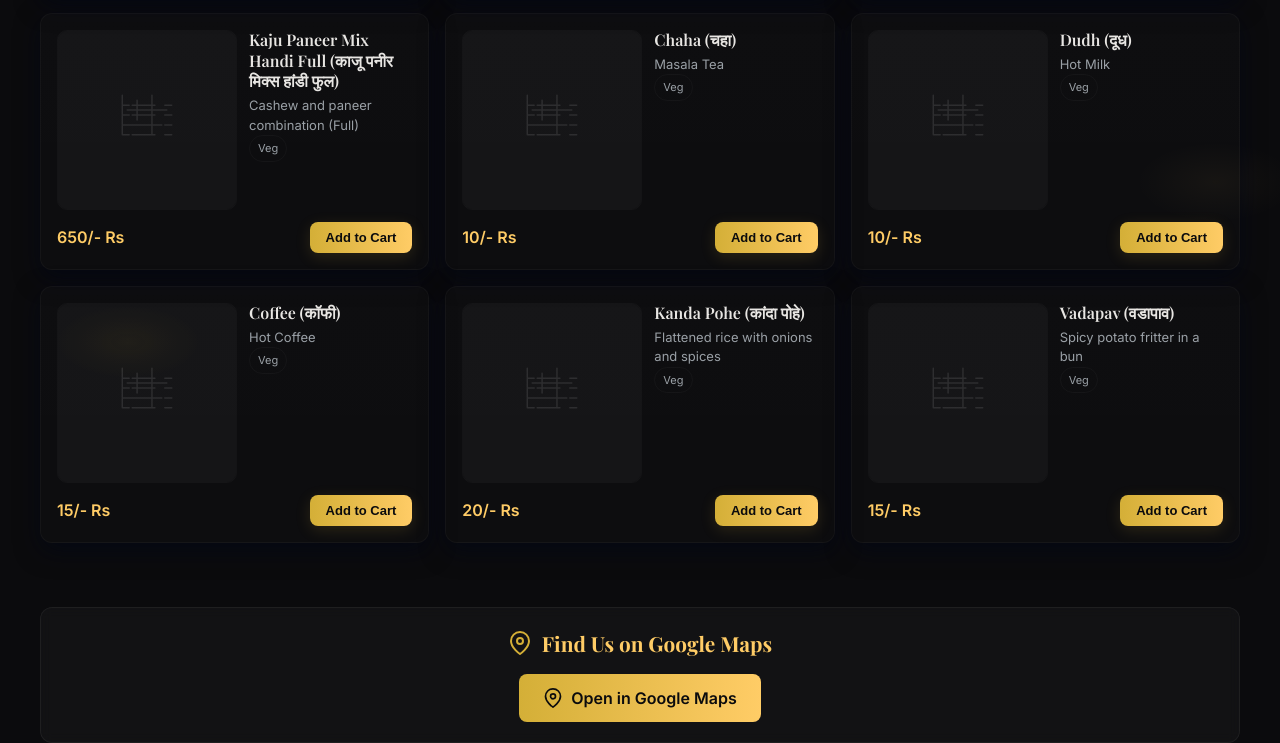
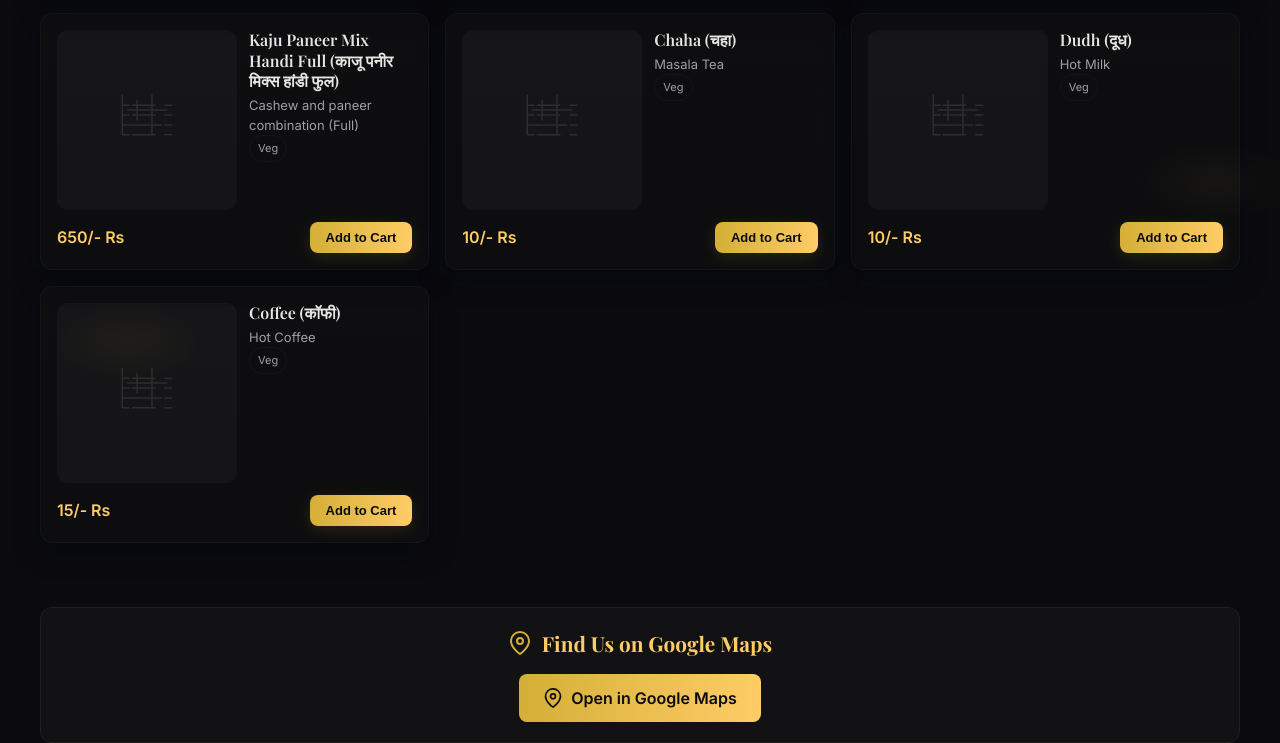
Before and after one commit to MenuSpeak/Hotel-Tirumala-, a plain HTML site: page index.html in a window 1280 px wide. Shown: the part 10938-11681 px from the top of the page. Drawn offline with nearby package versions, Linux system fonts and the light colour scheme.

Commit message:
Update index.html

```diff
--- a/index.html
+++ b/index.html
@@ -1473,8 +1473,8 @@
 {"id": 113, "cat": "NASHTA SPECIAL", "name": "Chaha (चहा)", "price": "10/- Rs", "desc": "Masala Tea", "tags": ["Veg"], "img": "img/tea.jpeg"},
 {"id": 114, "cat": "NASHTA SPECIAL", "name": "Dudh (दूध)", "price": "10/- Rs", "desc": "Hot Milk", "tags": ["Veg"], "img": "img/milk.jpeg"},
 {"id": 115, "cat": "NASHTA SPECIAL", "name": "Coffee (कॉफी)", "price": "15/- Rs", "desc": "Hot Coffee", "tags": ["Veg"], "img": "img/coffee.jpeg"},
-{"id": 116, "cat": "NASHTA SPECIAL", "name": "Kanda Pohe (कांदा पोहे)", "price": "20/- Rs", "desc": "Flattened rice with onions and spices", "tags": ["Veg"], "img": "img/kanda_pohe.jpeg"},
-{"id": 117, "cat": "NASHTA SPECIAL", "name": "Vadapav (वडापाव)", "price": "15/- Rs", "desc": "Spicy potato fritter in a bun", "tags": ["Veg"], "img": "img/vadapav.jpeg"},
+// {"id": 116, "cat": "NASHTA SPECIAL", "name": "Kanda Pohe (कांदा पोहे)", "price": "20/- Rs", "desc": "Flattened rice with onions and spices", "tags": ["Veg"], "img": "img/kanda_pohe.jpeg"},
+// {"id": 117, "cat": "NASHTA SPECIAL", "name": "Vadapav (वडापाव)", "price": "15/- Rs", "desc": "Spicy potato fritter in a bun", "tags": ["Veg"], "img": "img/vadapav.jpeg"},
 
 
 
```
